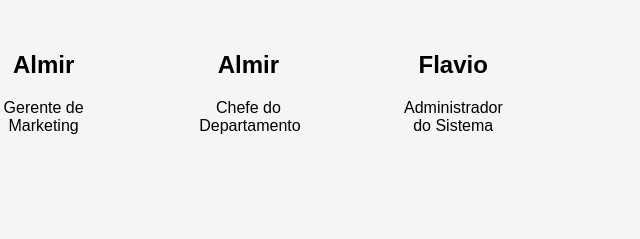
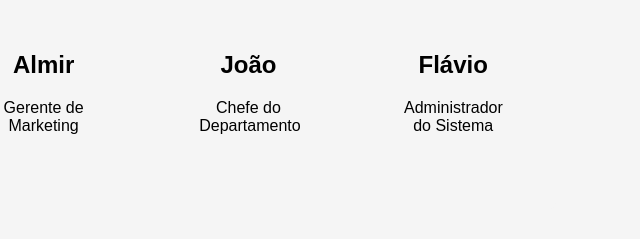
Before and after one commit to HeloisaJ/PWM_Projeto_EducaLivros, a plain HTML site: page src/html/nossa_estrutura.html in a window 1280 px wide. Shown: the part 1617-1856 px from the top of the page, 494-1134 px from the left. Drawn offline with Linux system fonts and the light colour scheme.

Commit message:
Correção dos nomes dos membros da equipe

```diff
--- a/src/css/nossa_estrutura.css
+++ b/src/css/nossa_estrutura.css
@@ -114,8 +114,6 @@ header{
 }
 
 
-
-
 footer {
     background-color: black;
     padding-bottom: 30px;
--- a/src/html/nossa_estrutura.html
+++ b/src/html/nossa_estrutura.html
@@ -86,14 +86,14 @@
                     <div class="content-col">
                         <img src="/Images/nossa_estrutura/joao.png" alt="">
                         <div class="text">
-                            <h2>Almir</h2>
+                            <h2>João</h2>
                             <span>Chefe do Departamento</span>
                         </div>
                     </div>
                     <div class="content-col">
                         <img src="/Images/nossa_estrutura/serviçoDeAtendimento.png" alt="">
                         <div class="text">
-                            <h2>Flavio</h2>
+                            <h2>Flávio</h2>
                             <span>Administrador do Sistema</span>
                         </div>
                     </div>
```
